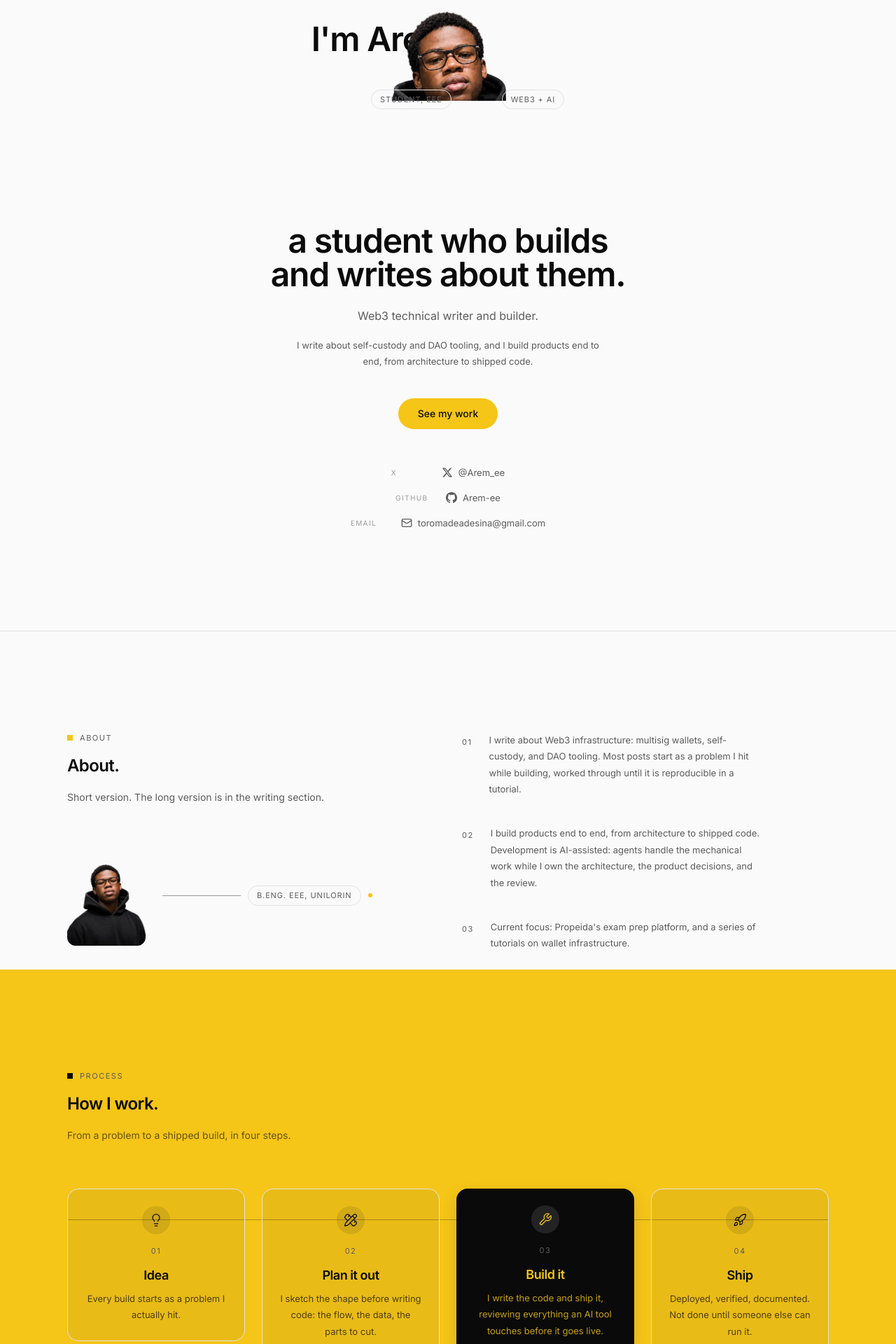
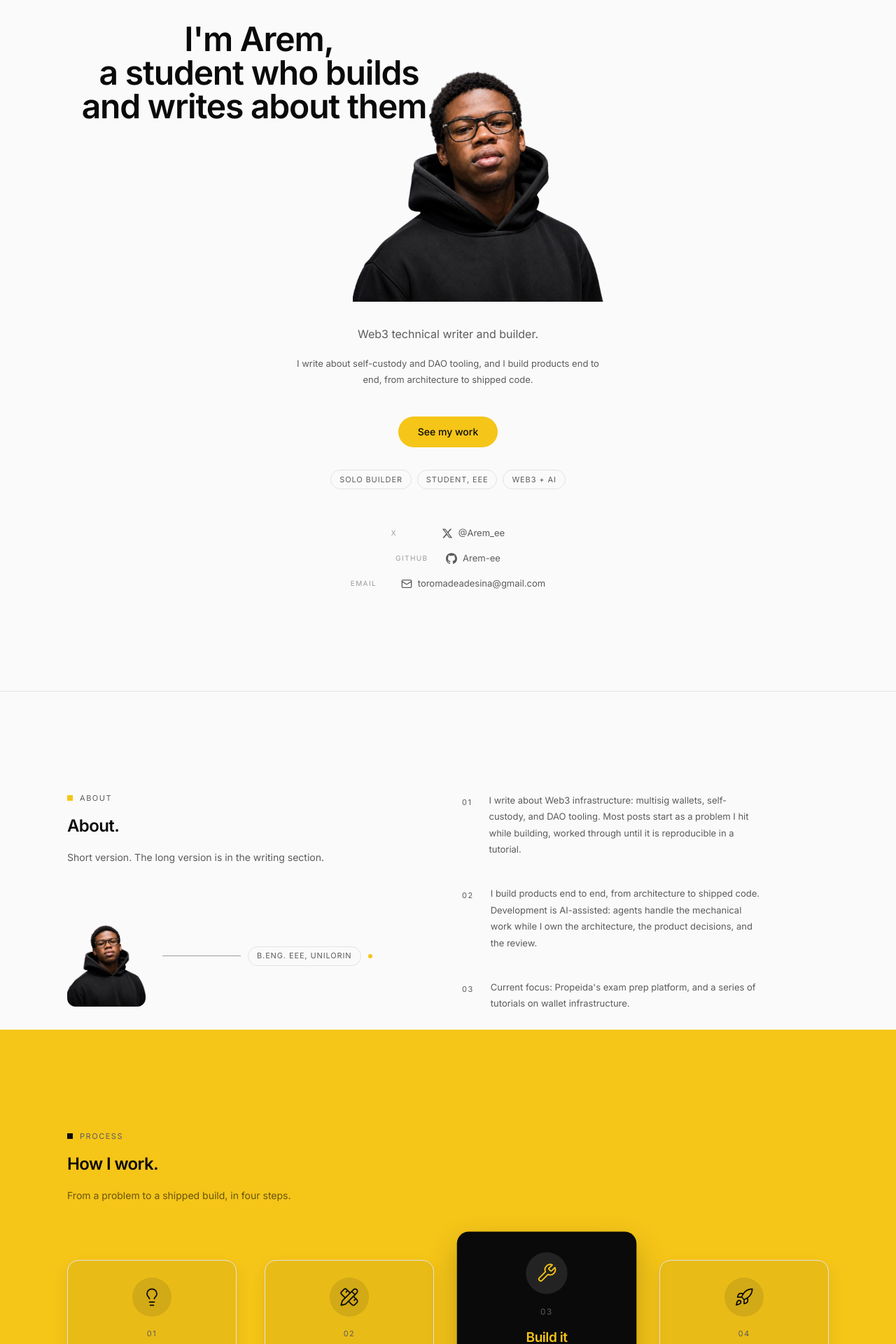
Before and after one commit to Arem-ee/arem, a Next.js app: page / in a window 1280 px wide. Shown: the part 160-2080 px from the top of the page at 70% size. Built offline with nearby package versions, Linux system fonts and the light colour scheme.

Commit message:
pass 4: hero single centered heading with large full-cutout portrait layered on last-line word edge (10% coverage, others clear), pills moved to own row near CTA; process section: remove stray connector lines, bigger icons, raised scaled highlight card, card shadows, more spacing

```diff
--- a/src/components/sections/hero.tsx
+++ b/src/components/sections/hero.tsx
@@ -40,10 +40,18 @@ function HeroSection() {
         <div className="relative py-24 md:py-36">
           <AnnotationLine
             label="University of Ilorin, EEE"
-            className="absolute left-0 top-20 hidden lg:flex"
+            className="absolute left-0 top-0 hidden -translate-y-full lg:flex"
           />
 
-          <div className="relative z-10 mx-auto mb-16 h-72 w-60 md:absolute md:left-1/2 md:top-[56px] md:mb-0 md:h-[200px] md:w-[300px] md:-translate-x-1/2">
+          <FadeIn from="none">
+            <h1 className="flex flex-col text-center text-3xl font-semibold tracking-tight sm:text-4xl md:text-5xl xl:mr-[540px]">
+              <span>I&apos;m Arem,</span>
+              <span>a student who builds</span>
+              <span>and writes about them.</span>
+            </h1>
+          </FadeIn>
+
+          <div className="relative z-10 mx-auto mt-10 h-[300px] w-[240px] md:mt-12 md:h-[347px] md:w-[300px] xl:absolute xl:left-1/2 xl:top-[127px] xl:mx-0 xl:mt-0 xl:h-[416px] xl:w-[360px] xl:translate-x-[calc(-50%+44px)]">
             <Image
               src="/images/profile-hero.png"
               alt="Arem"
@@ -51,67 +59,24 @@ function HeroSection() {
               priority
               quality={90}
               className="object-cover object-top"
-              sizes="(max-width: 768px) 60vw, 300px"
+              sizes="(max-width: 768px) 60vw, 360px"
             />
-            <span
-              className="pill-label absolute -top-3 right-8 hidden md:inline-flex"
-              aria-hidden="true"
-            >
-              Solo builder
-            </span>
-            <span
-              className="pill-label absolute -bottom-3 left-10 hidden md:inline-flex"
-              aria-hidden="true"
-            >
-              Student, EEE
-            </span>
-            <span
-              className="pill-label absolute -bottom-3 -right-4 hidden md:inline-flex"
-              aria-hidden="true"
-            >
-              Web3 + AI
-            </span>
           </div>
 
-          <div className="relative z-0">
-            <FadeIn from="left">
-              <p className="whisper-label mb-6 md:hidden">
-                University of Ilorin, EEE
-              </p>
-            </FadeIn>
-            <FadeIn from="left" delay={0.08}>
-              <h1 className="flex flex-col text-3xl font-semibold tracking-tight sm:text-4xl md:items-center md:text-5xl">
-                <span className="md:mr-[calc(50%-18px)] md:self-end">
-                  I&apos;m Arem,
-                </span>
-                <span className="md:mt-[240px]">a student who builds</span>
-                <span>and writes about them.</span>
-              </h1>
-            </FadeIn>
-            <FadeIn from="none" delay={0.16}>
-              <p className="mt-6 max-w-md text-sm font-normal leading-snug text-muted-foreground sm:text-base md:mx-auto md:text-center">
+          <FadeIn from="none">
+            <p className="mx-auto mt-8 max-w-md text-center text-sm font-normal leading-snug text-muted-foreground sm:text-base md:mt-12 xl:mt-[290px]">
               Web3 technical writer and builder.
             </p>
           </FadeIn>
-            <FadeIn from="none" delay={0.24}>
-              <p className="mt-5 max-w-md text-xs leading-[1.8] text-muted-foreground sm:text-[13px] md:mx-auto md:text-center">
-                I write about self-custody and DAO tooling, and I build
-                products end to end, from architecture to shipped code.
+          <FadeIn from="none">
+            <p className="mx-auto mt-5 max-w-md text-center text-xs leading-[1.8] text-muted-foreground sm:text-[13px]">
+              I write about self-custody and DAO tooling, and I build products
+              end to end, from architecture to shipped code.
             </p>
           </FadeIn>
 
-            <FadeIn from="left" delay={0.32}>
-              <div className="mt-8 flex flex-wrap justify-center gap-2 md:hidden">
-                {pills.map((pill) => (
-                  <span key={pill} className="pill-label">
-                    {pill}
-                  </span>
-                ))}
-              </div>
-            </FadeIn>
-
-            <FadeIn from="none" delay={0.36}>
-              <div className="mt-10 md:flex md:justify-center">
+          <FadeIn from="none">
+            <div className="mt-10 flex justify-center">
               <Link
                 href="/#work"
                 className="inline-flex h-11 items-center rounded-full bg-primary px-7 text-sm font-medium text-primary-foreground transition-opacity hover:opacity-90"
@@ -121,7 +86,17 @@ function HeroSection() {
             </div>
           </FadeIn>
 
-            <FadeIn from="none" delay={0.44}>
+          <FadeIn from="none">
+            <div className="mt-8 flex flex-wrap justify-center gap-2">
+              {pills.map((pill) => (
+                <span key={pill} className="pill-label">
+                  {pill}
+                </span>
+              ))}
+            </div>
+          </FadeIn>
+
+          <FadeIn from="none">
             <ul className="mt-12 flex flex-col items-center gap-3">
               {heroLinks.map((link) => (
                 <li key={link.label}>
@@ -131,9 +106,7 @@ function HeroSection() {
                       link.href.startsWith("http") ? "_blank" : undefined
                     }
                     rel={
-                        link.href.startsWith("http")
-                          ? "noreferrer"
-                          : undefined
+                      link.href.startsWith("http") ? "noreferrer" : undefined
                     }
                     className="group inline-flex items-center gap-4 text-xs text-muted-foreground transition-colors hover:text-foreground sm:text-[13px]"
                   >
@@ -150,7 +123,6 @@ function HeroSection() {
             </ul>
           </FadeIn>
         </div>
-        </div>
       </Container>
     </section>
   );
--- a/src/components/sections/how-i-work.tsx
+++ b/src/components/sections/how-i-work.tsx
@@ -65,16 +65,8 @@ function HowIWorkSection() {
           />
         </FadeIn>
 
-        <div className="relative mt-16">
-          <div
-            className="absolute inset-x-0 top-[44px] hidden h-px bg-[#0a0a0a]/30 lg:block"
-            aria-hidden="true"
-          />
-          <div
-            className="absolute bottom-[44px] left-[44px] top-[44px] w-px bg-[#0a0a0a]/30 sm:hidden lg:hidden"
-            aria-hidden="true"
-          />
-          <div className="grid gap-12 sm:grid-cols-2 lg:grid-cols-4 lg:gap-6">
+        <div className="relative mt-16 md:mt-20">
+          <div className="grid gap-14 sm:grid-cols-2 lg:grid-cols-4 lg:gap-10">
             {steps.map((step, i) => {
               const Icon = step.icon;
               return (
@@ -82,18 +74,19 @@ function HowIWorkSection() {
                   key={step.step}
                   from={i % 2 === 0 ? "left" : "right"}
                   delay={i * 0.06}
+                  className={cn(step.highlight && "lg:-mt-8")}
                 >
                   <div
                     className={cn(
                       "relative rounded-xl p-6",
                       step.highlight
-                        ? "bg-[#0a0a0a] shadow-[0_10px_24px_rgba(10,10,10,0.12)] dark:shadow-[0_0_32px_rgba(245,197,24,0.3)]"
-                        : "border border-[#0a0a0a]/10 bg-[#0a0a0a]/5"
+                        ? "z-10 bg-[#0a0a0a] p-7 shadow-[0_18px_40px_rgba(10,10,10,0.22)] lg:scale-[1.06] dark:shadow-[0_0_44px_rgba(245,197,24,0.35)]"
+                        : "border border-[#0a0a0a]/10 bg-[#0a0a0a]/5 shadow-[0_10px_24px_rgba(10,10,10,0.08)]"
                     )}
                   >
                     <span
                       className={cn(
-                        "flex h-10 w-10 items-center justify-center rounded-full",
+                        "flex h-14 w-14 items-center justify-center rounded-full",
                         step.highlight
                           ? "bg-white/10 text-primary"
                           : "bg-[#0a0a0a]/10 text-[#0a0a0a]",
@@ -101,7 +94,7 @@ function HowIWorkSection() {
                       )}
                     >
                       <Icon
-                        className="h-5 w-5"
+                        className="h-7 w-7"
                         strokeWidth={1.5}
                         aria-hidden="true"
                       />
```
Lines whose indentation alone changed are shown as unchanged.
